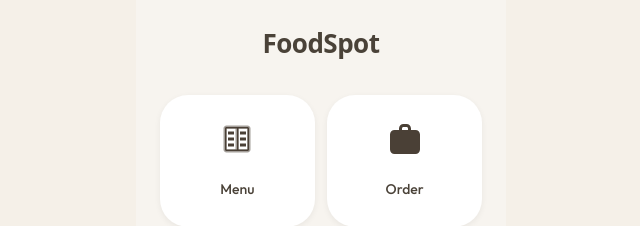
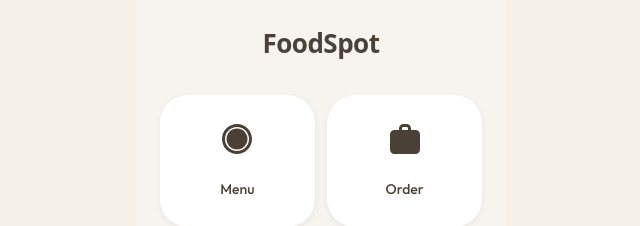
Before and after one commit to hikaribrandan3-code/foodspotapp, a React (Vite) app: page / in a window 1280 px wide. Shown: the top 226 px of the page, without its empty margins (319-959 px from the left). Built offline with nearby package versions, Linux system fonts and the light colour scheme.

Commit message:
Home: change Menu icon to Round Plate (Solid)

```diff
--- a/src/pages/customer/Home.jsx
+++ b/src/pages/customer/Home.jsx
@@ -4,13 +4,11 @@ import { getMenu } from '../../config/menuData.js'
 
 // --- SVG ICONS (Render Match - Solid Filled) ---
 
-// --- MENU: Menu Pamphlet (Open Card Style)
+// --- MENU: Round Plate (Solid Dinner Plate)
 const MenuIcon = () => (
     <svg width="36" height="36" viewBox="0 0 24 24" fill="currentColor">
-        <path d="M19 3H5C3.9 3 3 3.9 3 5V19C3 20.1 3.9 21 5 21H19C20.1 21 21 20.1 21 19V5C21 3.9 20.1 3 19 3ZM5 19V5H11V19H5ZM19 19H13V5H19V19Z" opacity="0.5" />
-        <path d="M14 7H18V9H14V7ZM14 11H18V13H14V11ZM14 15H18V17H14V15ZM6 7H10V9H6V7ZM6 11H10V13H6V11ZM6 15H10V17H6V15Z" fill="currentColor" />
-        {/* Solid / Filled look wrapper */}
-        <path d="M4 5C4 4.45 4.45 4 5 4H19C19.55 4 20 4.45 20 5V19C20 19.55 19.55 20 19 20H5C4.45 20 4 19.55 4 19V5ZM12 5H5V19H12V5ZM13 19H19V5H13V19Z" fill="currentColor" fillRule="evenodd" />
+        <path fillRule="evenodd" clipRule="evenodd" d="M12 2C6.47715 2 2 6.47715 2 12C2 17.5228 6.47715 22 12 22C17.5228 22 22 17.5228 22 12C22 6.47715 17.5228 2 12 2ZM12 4C16.4183 4 20 7.58172 20 12C20 16.4183 16.4183 20 12 20C7.58172 20 4 16.4183 4 12C4 7.58172 7.58172 4 12 4Z" />
+        <path d="M12 5C8.13401 5 5 8.13401 5 12C5 15.866 8.13401 19 12 19C15.866 19 19 15.866 19 12C19 8.13401 15.866 5 12 5Z" />
     </svg>
 )
 
```
